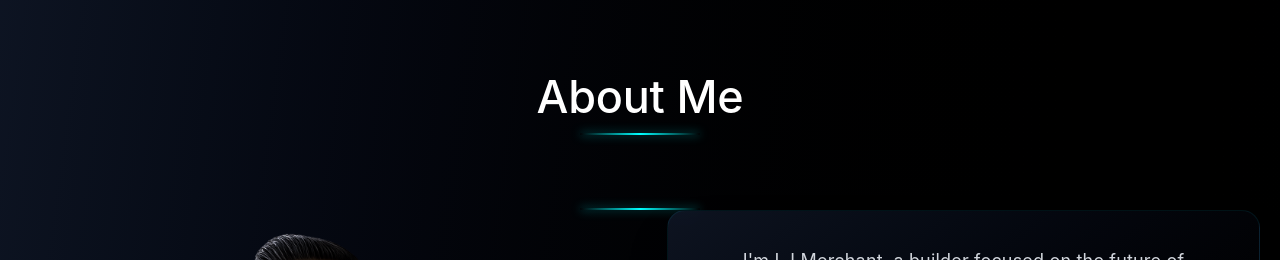
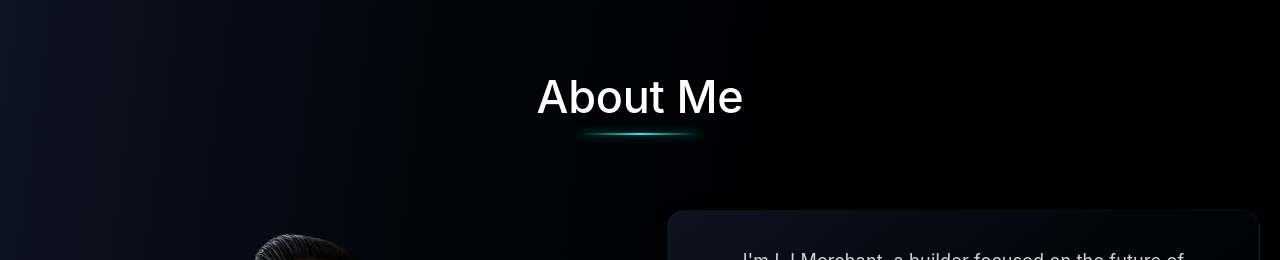
Before and after one commit to Abuhuuraira/ljmerchant_portfolio_website, a React (Vite) app: page / in a window 1280 px wide. Shown: the part 830-1090 px from the top of the page. Built offline with nearby package versions, Linux system fonts and the light colour scheme.

Commit message:
Fix nested h2 tags in About section

```diff
--- a/src/App.jsx
+++ b/src/App.jsx
@@ -92,7 +92,7 @@ function App() {
 
       {/* About Me */}
       <section id="about" className="section pt-15">
-        <motion.h2
+        <motion.div
           initial={{ opacity: 0 }}
           whileInView={{ opacity: 1 }}
           transition={{ duration: 1 }}
@@ -101,7 +101,7 @@ function App() {
           <h2>About Me
             </h2>
 
-        </motion.h2>
+        </motion.div>
         <motion.div
           initial={{ opacity: 0 }}
           whileInView={{ opacity: 1 }}
```
